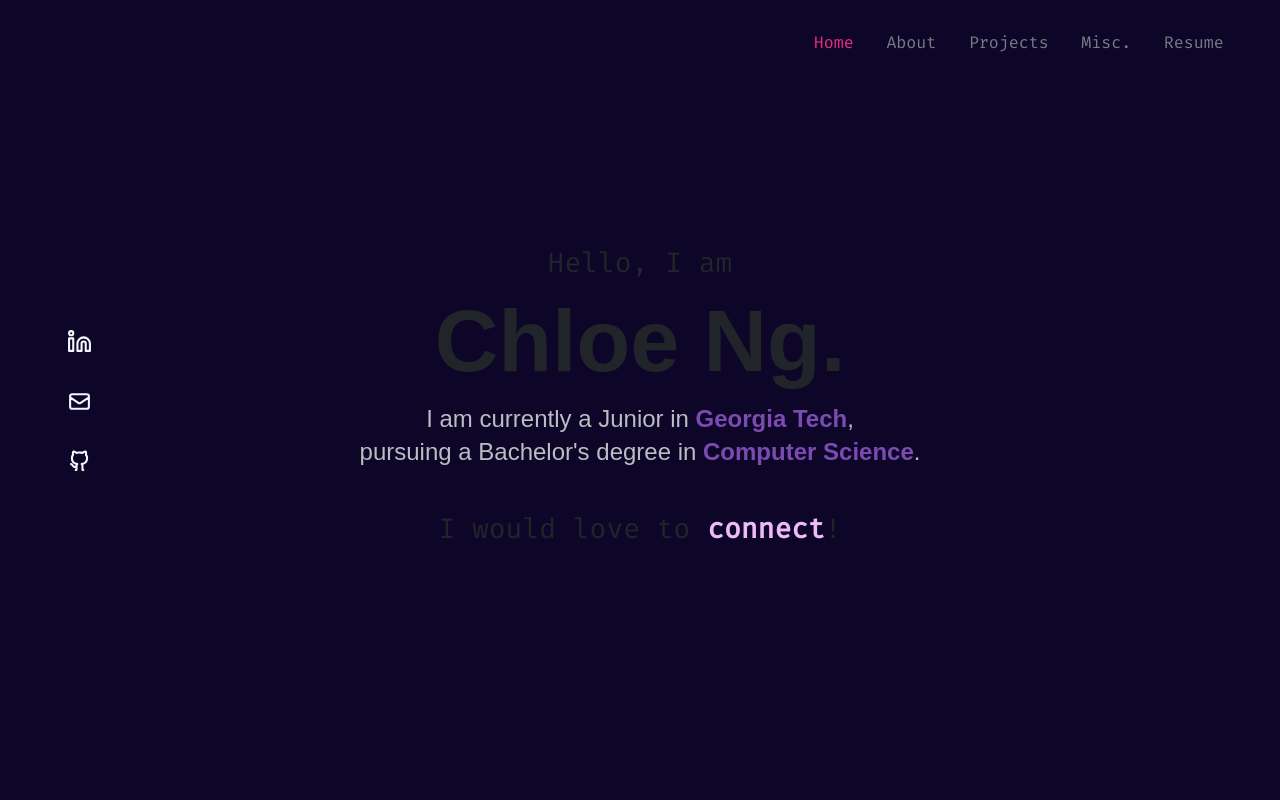
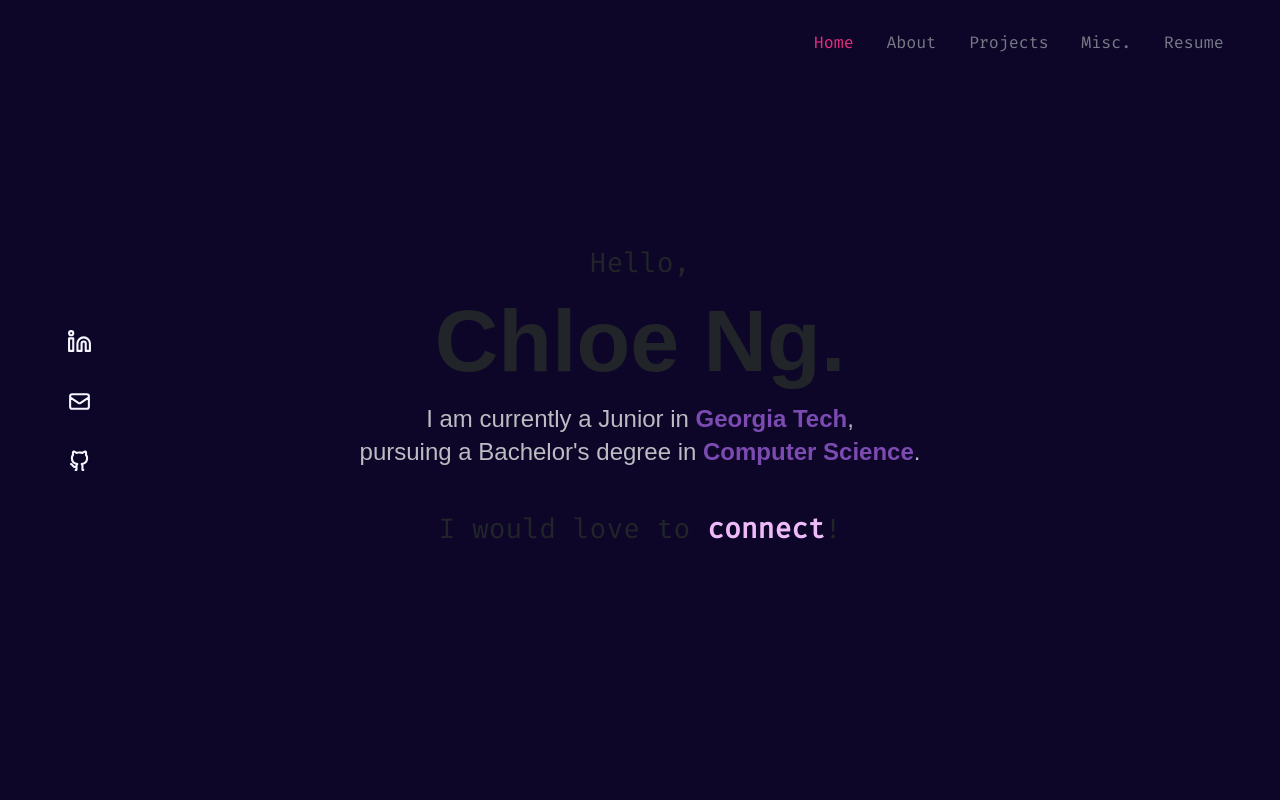
Before and after one commit to chlo-ng/personal-website, a React (Create React App) app in the folder personal-website/: page /home in a window 1280 px wide. Shown: the top 800 px of the page. Built offline with nearby package versions, Linux system fonts and the light colour scheme; a web font is replaced by a local one.

Commit message:
testing netlify

```diff
--- a/personal-website/src/components/home/Home.jsx
+++ b/personal-website/src/components/home/Home.jsx
@@ -6,7 +6,7 @@ function Home() {
     return (
         <div id='home'>
             <div className='container home__container'>
-                <h3> Hello, I am </h3>
+                <h3> Hello, </h3>
                 <h1> Chloe Ng. </h1>
                 <p> I am currently a Junior in <b>Georgia Tech</b>,
                     <br /> pursuing a Bachelor's degree in <b> Computer Science</b>.
```
Also changed, not shown: 1 other file (tests, documents, lock files or other folders).
